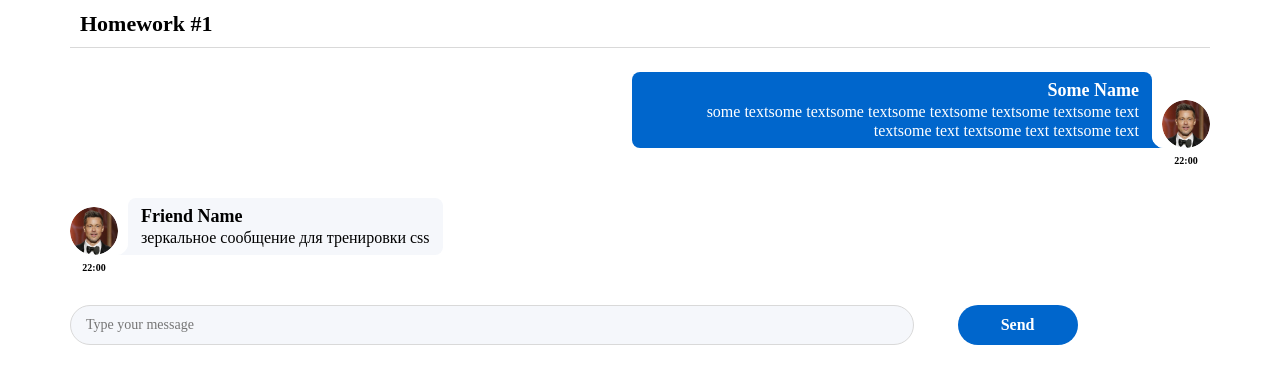
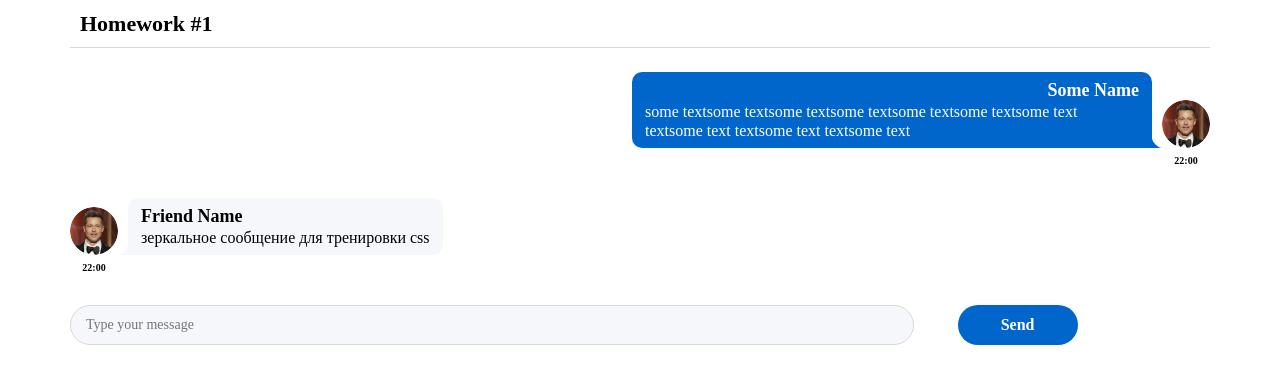
Before and after one commit to ksasrg/hws2, a React (Create React App) app: page / in a window 1280 px wide. Shown: the top 384 px of the page. Built offline with nearby package versions, Linux system fonts and the light colour scheme.

Commit message:
another layout fix

```diff
--- a/src/s2-homeworks/hw01/friend-message/FriendMessage.module.css
+++ b/src/s2-homeworks/hw01/friend-message/FriendMessage.module.css
@@ -19,7 +19,7 @@
   background-color: #F5F7FB;
   color: #000000;
   width: 527px;
-  border-radius: 8px 8px 8px 0;
+  border-radius: 10px 10px 10px 0;
   min-width: 100px;
   max-width: 600px;
   width: fit-content;
@@ -53,6 +53,7 @@
   font-size: 16px;
   font-weight: 400;
   white-space: pre-line;
+  word-wrap: break-word;
   padding: 0 13px 8px 13px;
 }
 
--- a/src/s2-homeworks/hw01/message/Message.module.css
+++ b/src/s2-homeworks/hw01/message/Message.module.css
@@ -18,7 +18,7 @@
   display: inline-block;
   background-color: #0066CC;
   color: #FFFFFF;
-  border-radius: 8px 8px 0 8px;
+  border-radius: 10px 10px 0 10px;
   margin: 0 10px 0 auto;
   min-width: 100px;
   max-width: 520px;
@@ -51,7 +51,9 @@
   font-size: 16px;
   font-weight: 400;
   white-space: pre-line;
+  word-wrap: break-word;
   padding: 0 13px 8px 13px;
+  text-align: left;
 }
 
 .time {
```
